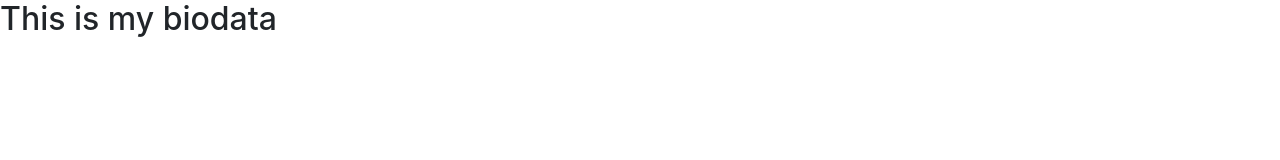
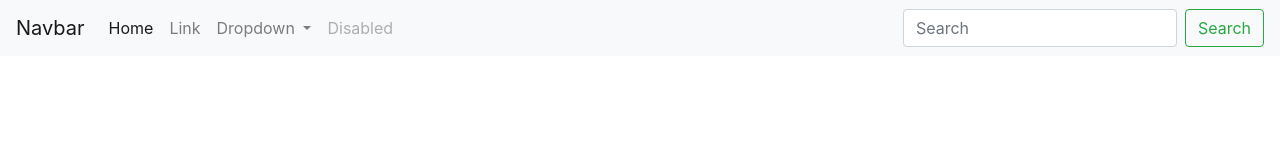
Before and after one commit to hatimalam/hatimalam.github.io, a plain HTML site: page index.html in a window 1280 px wide. Drawn offline with nearby package versions, Linux system fonts and the light colour scheme.

Commit message:
added navbar

```diff
--- a/index.html
+++ b/index.html
@@ -5,7 +5,41 @@
     	<link rel="stylesheet" href="https://stackpath.bootstrapcdn.com/bootstrap/4.3.1/css/bootstrap.min.css" integrity="sha384-ggOyR0iXCbMQv3Xipma34MD+dH/1fQ784/j6cY/iJTQUOhcWr7x9JvoRxT2MZw1T" crossorigin="anonymous">
   	</head>
   	<body>
-    	<h2>This is my biodata</h2>
+    	<nav class="navbar navbar-expand-lg navbar-light bg-light">
+		  <a class="navbar-brand" href="#">Navbar</a>
+		  <button class="navbar-toggler" type="button" data-toggle="collapse" data-target="#navbarSupportedContent" aria-controls="navbarSupportedContent" aria-expanded="false" aria-label="Toggle navigation">
+		    <span class="navbar-toggler-icon"></span>
+		  </button>
+
+		  <div class="collapse navbar-collapse" id="navbarSupportedContent">
+		    <ul class="navbar-nav mr-auto">
+		      <li class="nav-item active">
+		        <a class="nav-link" href="#">Home <span class="sr-only">(current)</span></a>
+		      </li>
+		      <li class="nav-item">
+		        <a class="nav-link" href="#">Link</a>
+		      </li>
+		      <li class="nav-item dropdown">
+		        <a class="nav-link dropdown-toggle" href="#" id="navbarDropdown" role="button" data-toggle="dropdown" aria-haspopup="true" aria-expanded="false">
+		          Dropdown
+		        </a>
+		        <div class="dropdown-menu" aria-labelledby="navbarDropdown">
+		          <a class="dropdown-item" href="#">Action</a>
+		          <a class="dropdown-item" href="#">Another action</a>
+		          <div class="dropdown-divider"></div>
+		          <a class="dropdown-item" href="#">Something else here</a>
+		        </div>
+		      </li>
+		      <li class="nav-item">
+		        <a class="nav-link disabled" href="#" tabindex="-1" aria-disabled="true">Disabled</a>
+		      </li>
+		    </ul>
+		    <form class="form-inline my-2 my-lg-0">
+		      <input class="form-control mr-sm-2" type="search" placeholder="Search" aria-label="Search">
+		      <button class="btn btn-outline-success my-2 my-sm-0" type="submit">Search</button>
+		    </form>
+		  </div>
+		</nav>
   	</body>
   	<script src="https://code.jquery.com/jquery-3.3.1.slim.min.js" integrity="sha384-q8i/X+965DzO0rT7abK41JStQIAqVgRVzpbzo5smXKp4YfRvH+8abtTE1Pi6jizo" crossorigin="anonymous"></script>
 	<script src="https://cdnjs.cloudflare.com/ajax/libs/popper.js/1.14.7/umd/popper.min.js" integrity="sha384-UO2eT0CpHqdSJQ6hJty5KVphtPhzWj9WO1clHTMGa3JDZwrnQq4sF86dIHNDz0W1" crossorigin="anonymous"></script>
```
